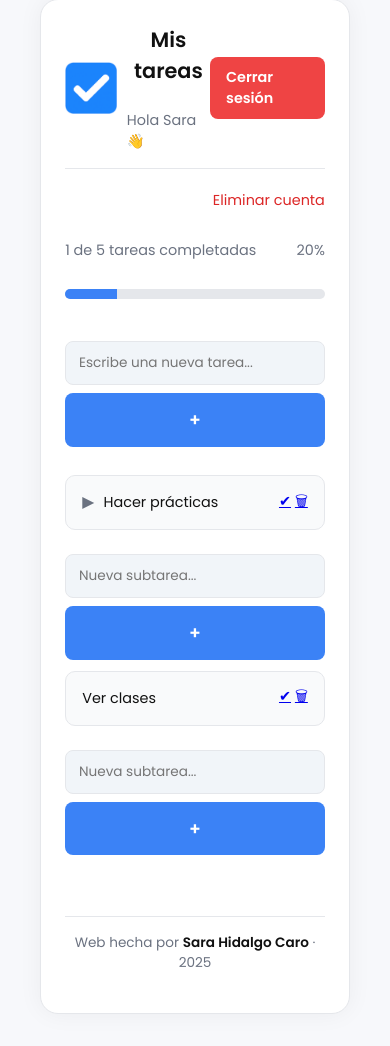
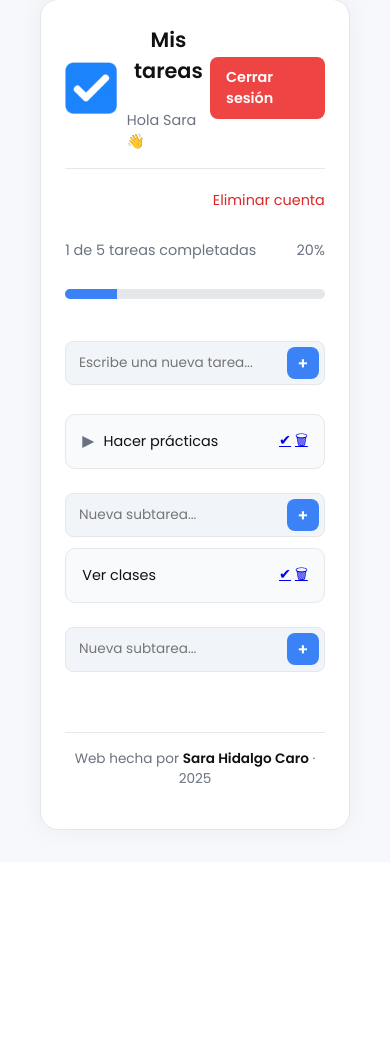
Before and after one commit to SAHICA-Code/tareasapp, a PHP site: page /dashboard.php in a window 390 px wide. Shown: the part 33-1079 px from the top of the page. After the commit the page ends 867 px from the top, so only its background shows below. Run offline with PHP 8.4, Linux system fonts and the light colour scheme; a user stored in the database is signed in; data comes from the database, SQL or seed files in the repository.

Commit message:
Update styles.css

```diff
--- a/assets/styles.css
+++ b/assets/styles.css
@@ -32,7 +32,7 @@ body {
 /* ---------- CONTENEDOR GENERAL ---------- */
 .container {
     width: 100%;
-    max-width: 920px; /* ← aumentado a 920px */
+    max-width: 920px; /* más ancho en escritorio */
     background-color: var(--panel);
     border: 1px solid var(--border);
     border-radius: 18px;
@@ -193,56 +193,54 @@ header h1 {
     font-weight: 600;
 }
 
-/* ---------- INPUT Y BOTÓN EN LÍNEA ---------- */
+/* ---------- INPUT + BOTÓN PEQUEÑO A LA DERECHA ---------- */
 .task-input,
 .add-subtask-form,
 .nueva-tarea-container {
-    display: flex;
-    align-items: center;
-    gap: 0.5rem;
+    position: relative;
+    width: 100%;
     margin-top: 0.8rem;
-    width: 100%;
 }
 
 .task-input input,
 .add-subtask-form input,
 .nueva-tarea-container input {
-    flex: 1;
+    width: 100%;
     background-color: #f1f5f9;
     border: 1px solid var(--border);
     border-radius: 8px;
-    padding: 0.85rem 1rem;
+    padding: 0.85rem 3rem 0.85rem 1rem; /* deja espacio a la derecha para el botón */
     font-size: 0.9rem;
     color: var(--text);
 }
 
-/* Botón al lado derecho del input */
+/* Botón pequeño redondo dentro del input */
 .task-input button,
 .add-subtask-form button,
 .add-task-btn {
-    padding: 0.85rem 1rem;
-    font-size: 1.1rem;
+    position: absolute;
+    right: 6px;
+    top: 50%;
+    transform: translateY(-50%);
+    width: 35px;
+    height: 35px;
     background-color: var(--accent);
     color: white;
     border: none;
     border-radius: 8px;
+    font-size: 1.2rem;
     font-weight: 600;
     cursor: pointer;
     transition: background-color 0.2s ease;
-    flex-shrink: 0;
-    align-self: stretch; /* ocupa el alto del input */
+    display: flex;
+    align-items: center;
+    justify-content: center;
 }
 
 .task-input button:hover,
 .add-subtask-form button:hover,
 .add-task-btn:hover {
     background-color: #2563eb;
-}
-
-/* Evita que el botón se salga en móvil */
-.task-input,
-.add-subtask-form {
-    overflow: hidden;
 }
 
 /* ---------- LISTA DE TAREAS ---------- */
@@ -342,12 +340,13 @@ header h1 {
     .task-input input,
     .add-subtask-form input {
         font-size: 0.85rem;
-        padding: 0.7rem 0.8rem;
+        padding: 0.7rem 2.8rem 0.7rem 0.8rem;
     }
 
-    button,
-    .add-task-btn {
+    .task-input button,
+    .add-subtask-form button {
+        width: 32px;
+        height: 32px;
         font-size: 1rem;
-        padding: 0.6rem 0.8rem;
     }
 }
```
